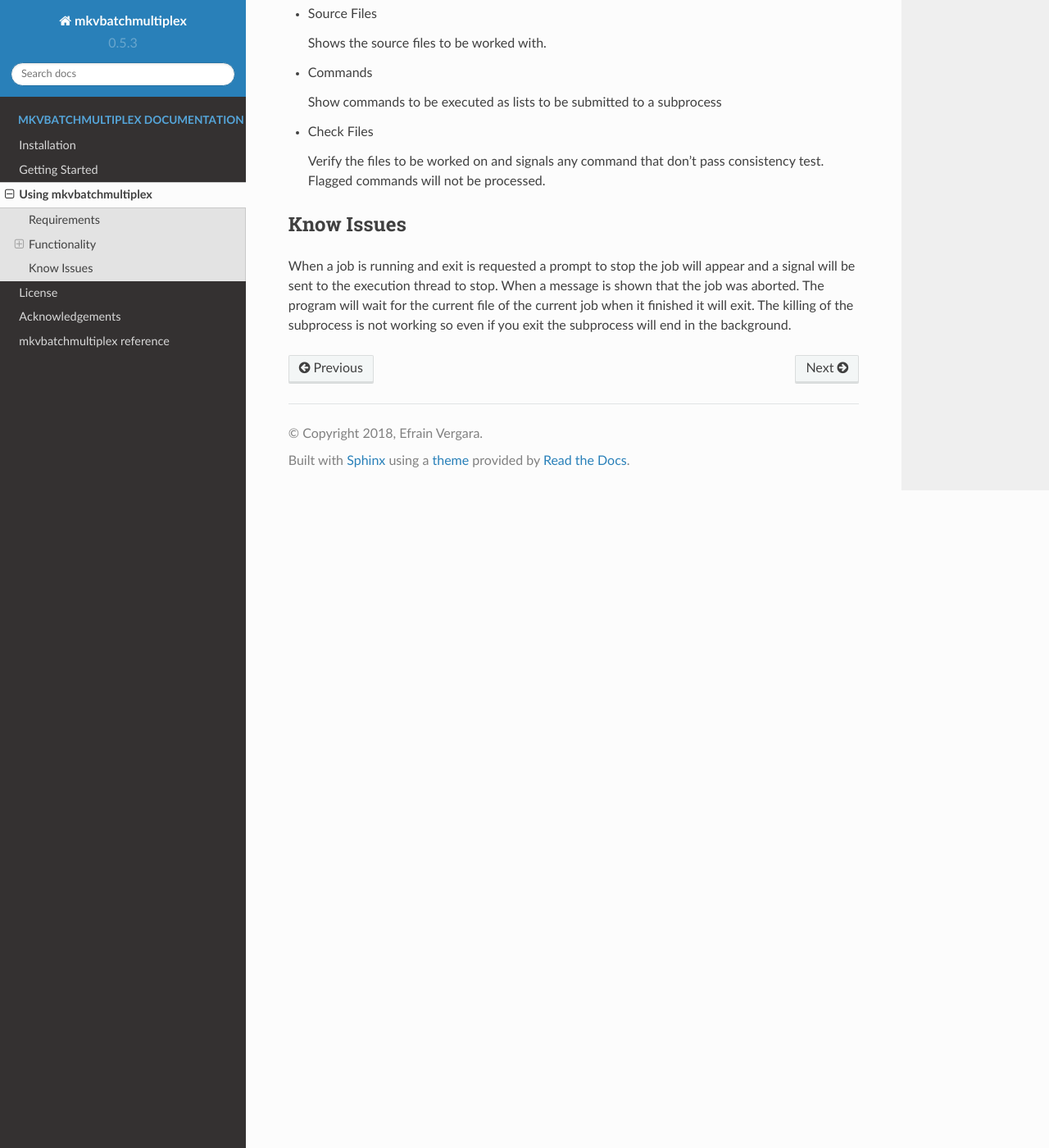
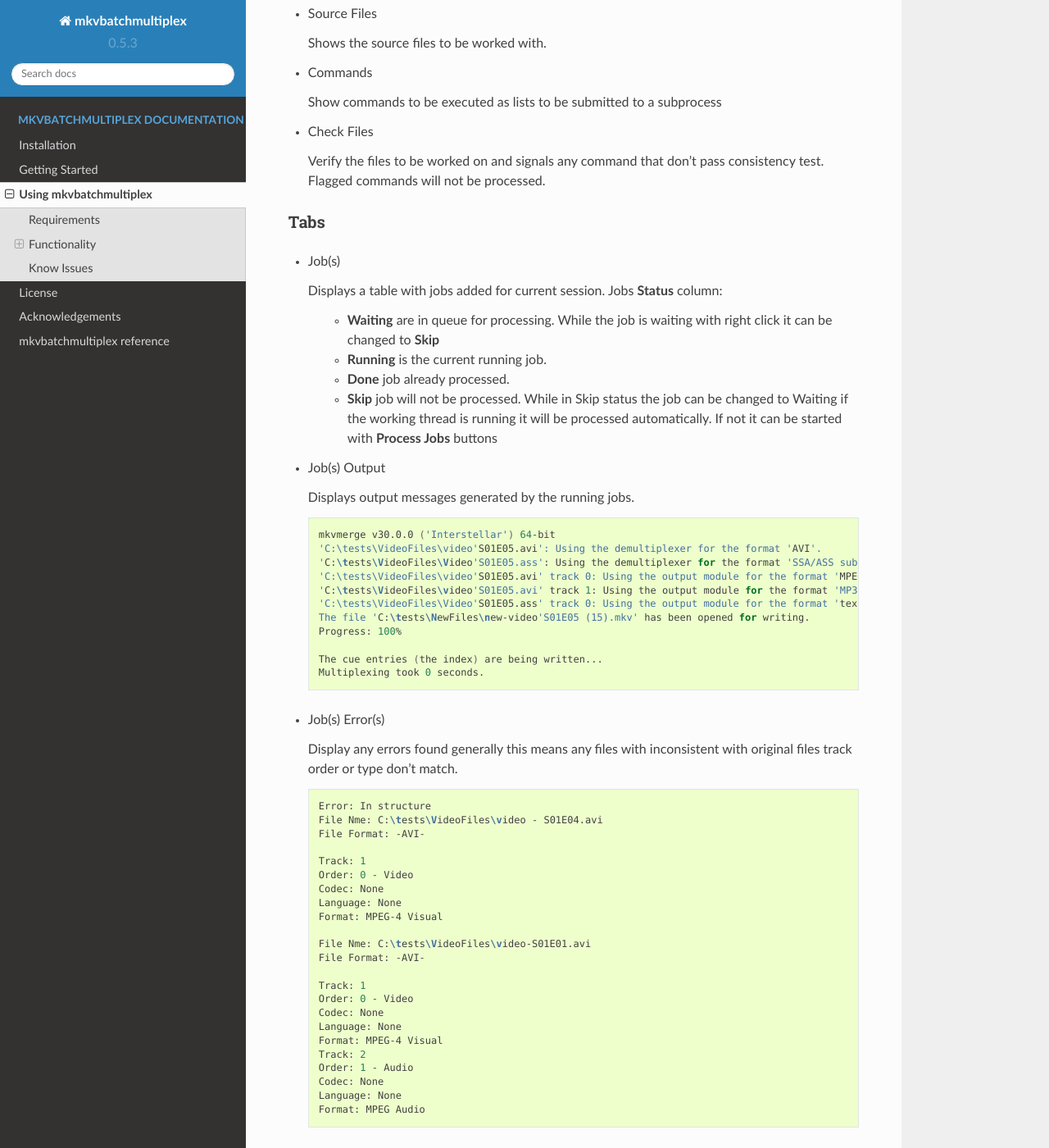
Before and after one commit to akai10tsuki/mkvbatchmultiplex, a Sphinx documentation site: the page built from docs/source/using.rst, in a window 1280 px wide and 1400 px high, scrolled down 4019 px. Shown: the whole window at 82% size. Built offline with Sphinx 7.4.7 and the Read the Docs theme 2.0.0, drawn with Linux system fonts in a browser that asks for light colours.

Commit message:
documentation updates

```diff
--- a/docs/source/conf.py
+++ b/docs/source/conf.py
@@ -26,7 +26,7 @@
 
 #sys.modules.update((mod_name, Mock()) for mod_name in MOCK_MODULES)
 sys.path.insert(0, os.path.abspath('../..'))
-#import mkvbatchmultiplex.__version__ as __version__
+import mkvbatchmultiplex.config as config
 
 html_show_sourcelink=False
 
@@ -41,7 +41,7 @@
 # The short X.Y version
 version = '0.5.3'
 # The full version, including alpha/beta/rc tags
-release = '0.5.3a2.dev3'
+release = '0.5.3a3.dev1'
 #release = __version__.VERSION
 
 
--- a/docs/source/using.rst
+++ b/docs/source/using.rst
@@ -163,12 +163,75 @@
   Verify the files to be worked on and signals any command that don't
   pass consistency test.  Flagged commands will not be processed.
 
+Tabs
+~~~~
+
+* Job(s)
+
+  Displays a table with jobs added for current session.
+  Jobs **Status** column:
+
+    - **Waiting** are in queue for processing.
+      While the job is waiting with right click
+      it can be changed to **Skip**
+    - **Running** is the current running job.
+    - **Done** job already processed.
+    - **Skip** job will not be processed.
+      While in Skip status the job can be changed
+      to Waiting if the working thread is running
+      it will be processed automatically.  If not
+      it can be started with **Process Jobs** buttons
+
+* Job(s) Output
+
+  Displays output messages generated by the running jobs.
+
+  .. code-block:: bash
+
+    mkvmerge v30.0.0 ('Interstellar') 64-bit
+    'C:\tests\VideoFiles\video'S01E05.avi': Using the demultiplexer for the format 'AVI'.
+    'C:\tests\VideoFiles\Video'S01E05.ass': Using the demultiplexer for the format 'SSA/ASS subtitles'.
+    'C:\tests\VideoFiles\video'S01E05.avi' track 0: Using the output module for the format 'MPEG-4'.
+    'C:\tests\VideoFiles\video'S01E05.avi' track 1: Using the output module for the format 'MP3'.
+    'C:\tests\VideoFiles\Video'S01E05.ass' track 0: Using the output module for the format 'text subtitles'.
+    The file 'C:\tests\NewFiles\new-video'S01E05 (15).mkv' has been opened for writing.
+    Progress: 100%
+
+    The cue entries (the index) are being written...
+    Multiplexing took 0 seconds.
+
+* Job(s) Error(s)
+
+
+  Display any errors found generally this means
+  any files with inconsistent with original files
+  track order or type don't match.
+
+  .. code-block:: bash
+
+    Error: In structure
+    File Nme: C:\tests\VideoFiles\video - S01E04.avi
+    File Format: -AVI-
+
+    Track: 1
+    Order: 0 - Video
+    Codec: None
+    Language: None
+    Format: MPEG-4 Visual
+
+    File Nme: C:\tests\VideoFiles\video-S01E01.avi
+    File Format: -AVI-
+
+    Track: 1
+    Order: 0 - Video
+    Codec: None
+    Language: None
+    Format: MPEG-4 Visual
+    Track: 2
+    Order: 1 - Audio
+    Codec: None
+    Language: None
+    Format: MPEG Audio
+
 Know Issues
 ===========
-
-When a job is running and exit is requested a prompt to stop the
-job will appear and a signal will be sent to the execution thread
-to stop.  When a message is shown that the job was aborted. The program
-will wait for the current file of the current job when it finished
-it will exit.  The killing of the subprocess is not working so even
-if you exit the subprocess will end in the background.
```
Also changed, not shown: docs/source/installation.rst (+6 -4 lines), docs/source/reference/mkvbatchmultiplex.VS.rst (deleted, +0 -47 lines), docs/source/reference/mkvbatchmultiplex.rst (+9 -1 lines), docs/source/reference/mkvbatchmultiplex.utils.rst (added, +54 -0 lines), docs/source/reference/mkvbatchmultiplex.widgets.rst (+6 -6 lines), docs/source/reference/modules.rst (added, +7 -0 lines), 1 other file.
